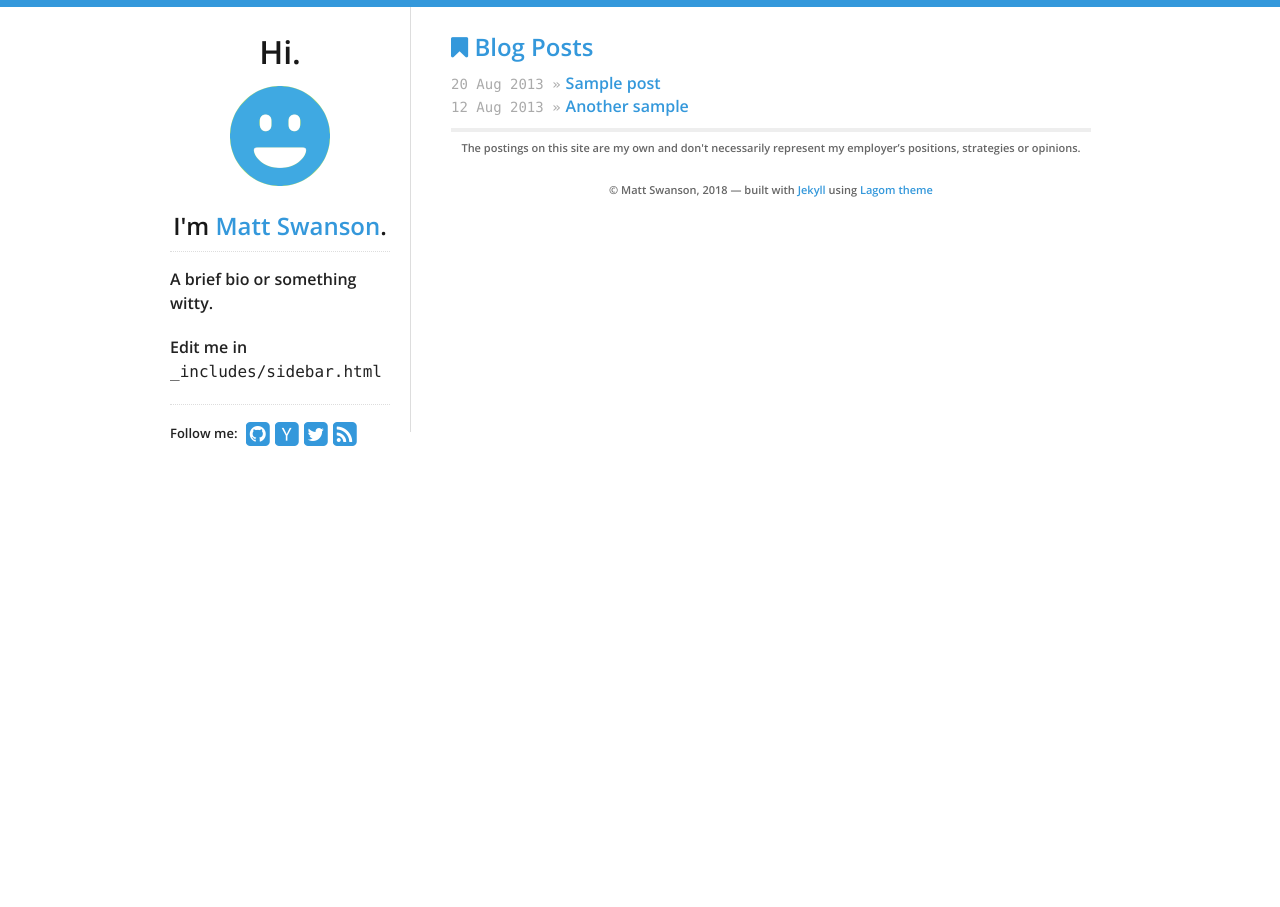
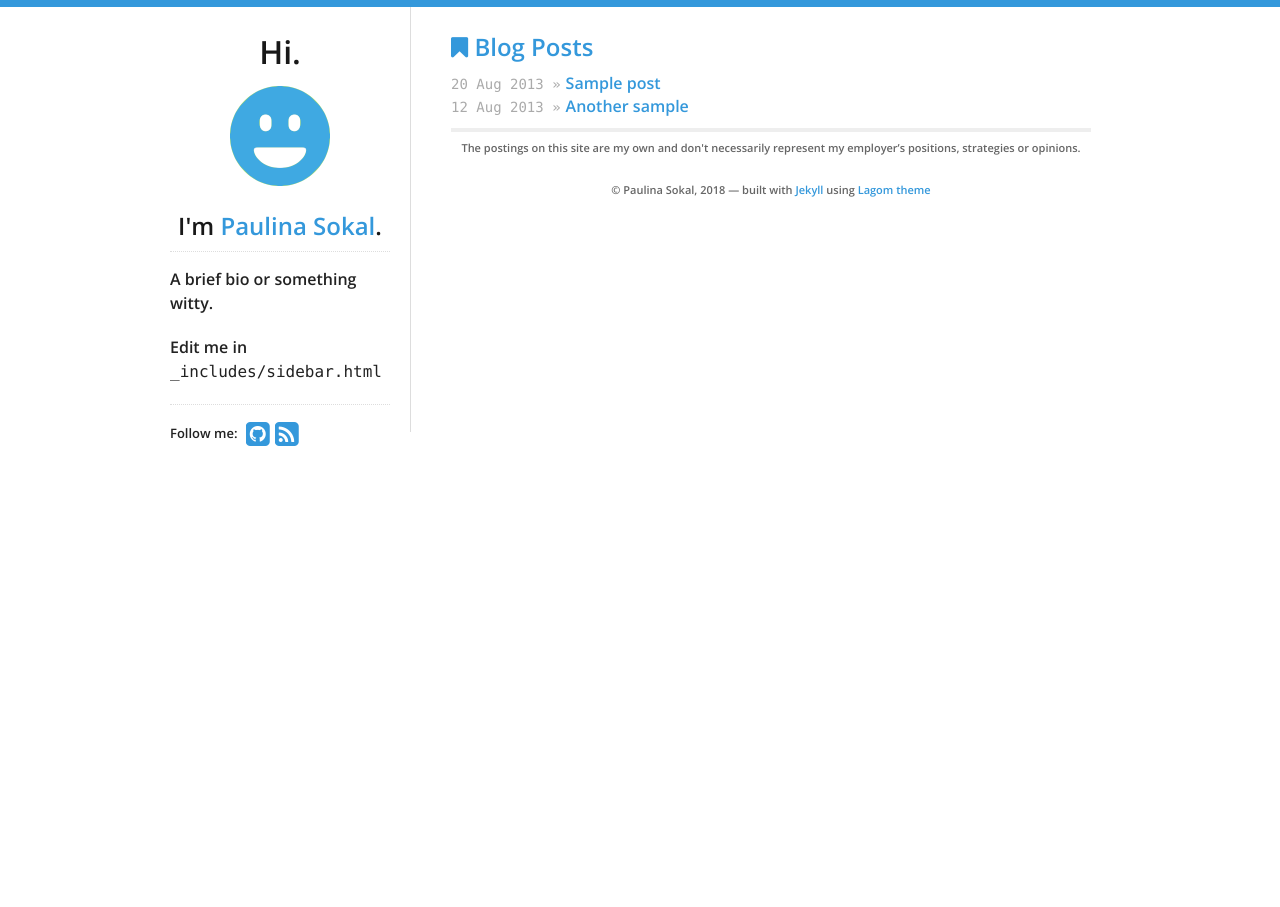
Before and after one commit to swanson/lagom, a Jekyll site: the page built from index.html, in a window 1280 px wide. Built offline with Jekyll 4.4.1, drawn with Linux system fonts in a browser that asks for light colours.

Commit message:
Update theme.yml

```diff
--- a/_data/theme.yml
+++ b/_data/theme.yml
@@ -5,12 +5,12 @@ highlight_color: '#3498db'
 
 # Profile links on the left sidebar, leave blank to ignore
 social:
-  github: swanson
+  github: psokal
   #bitbucket: philipj
-  hacker_news: swanson
+  #hacker_news: swanson
   #stackexchange: 348619
   #stackoverflow: 348619
-  twitter: _swanson
+  #twitter: _swanson
   #facebook: zuck
   #tumblr: animalygifs
   #linkedin: philipjagielski
@@ -19,8 +19,8 @@ social:
   #flickr: johndoe
 
 # "Hi, I'm _______"
-name: Matt Swanson
-email: test@example.com
+name: Paulina Sokal
+email: paulina.sokal@gmail.com
 tagline: "weak opinions, strongly held"
 
 # Google Analytics key, leave blank to ignore
```
